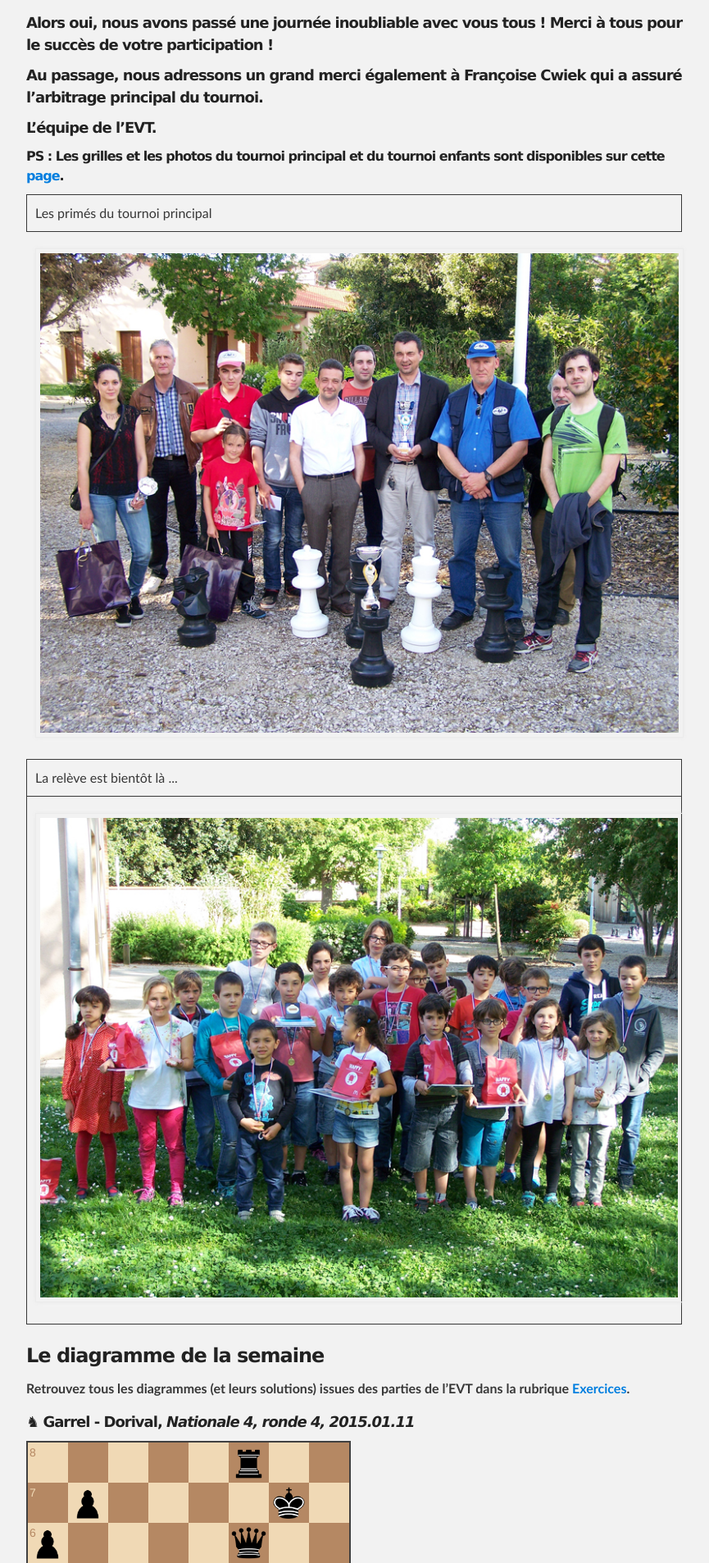
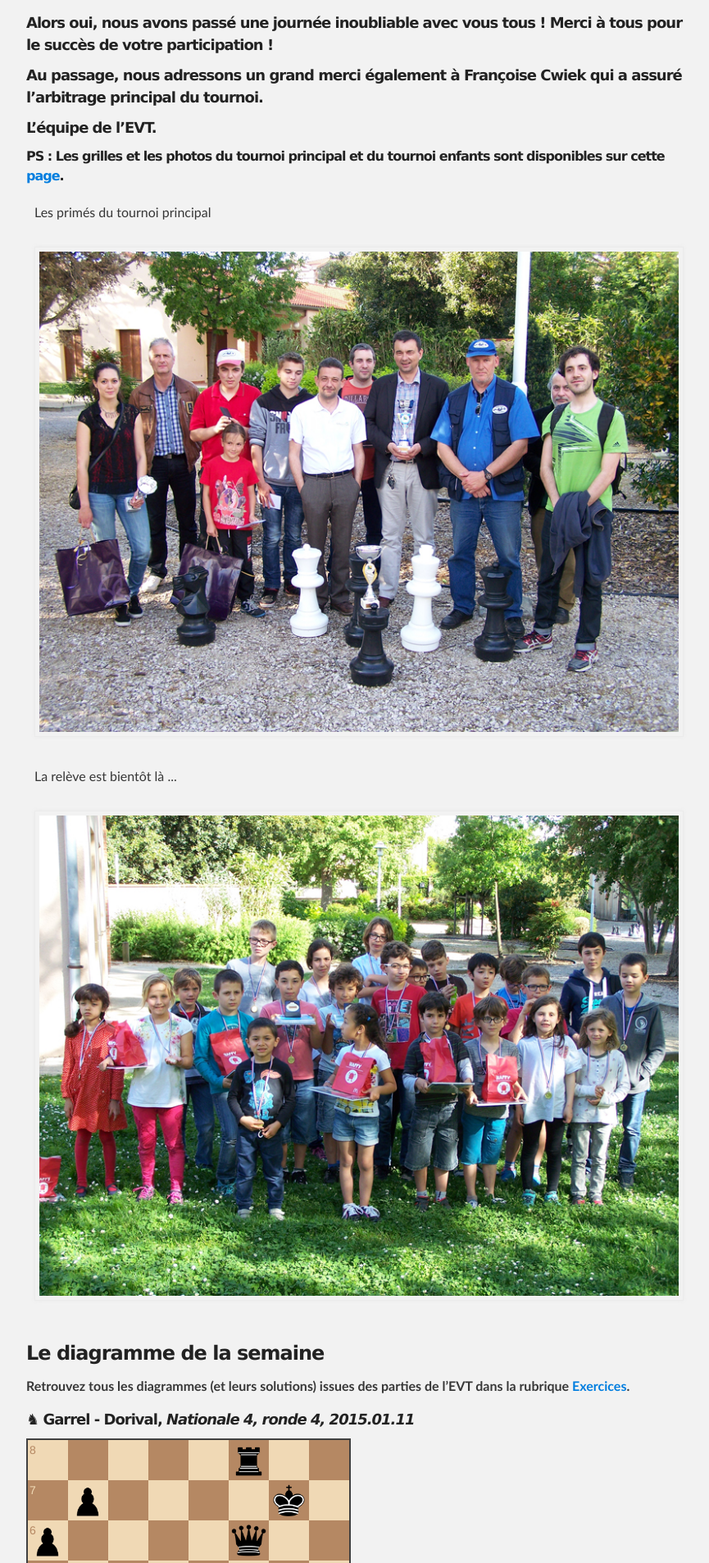
Before and after one commit to echiquier-villeneuve-tolosane/echiquier-villeneuve-tolosane.github.io, a Jekyll site: the page built from index.md, in a window 1280 px wide. Shown: the part 879-2786 px from the top of the page at 82% size, without its empty margins (208-1073 px from the left). Built offline with Jekyll 4.4.1, drawn with Linux system fonts in a browser that asks for light colours; nearby versions of some CDN libraries.

Commit message:
Updated index.md

```diff
--- a/index.md
+++ b/index.md
@@ -35,7 +35,7 @@ En résumé, le planning hebdomadaire se résume ainsi :
 
 <table style="border: 0">
 <tr>
-<td>
+<td style="border: 0">
 Les primés du tournoi principal
 </td>
 </tr>
@@ -45,12 +45,12 @@ Les primés du tournoi principal
 </td>
 </tr>
 <tr>
-<td>
+<td style="border: 0">
 La relève est bientôt là ...
 </td>
 </tr>
 <tr>
-<td>
+<td style="border: 0">
 <img src="/images/100_7674.JPG" />
 </td>
 </tr>
```
